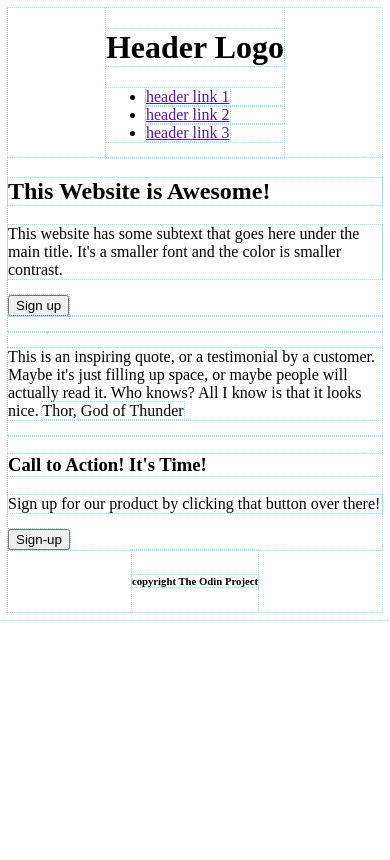
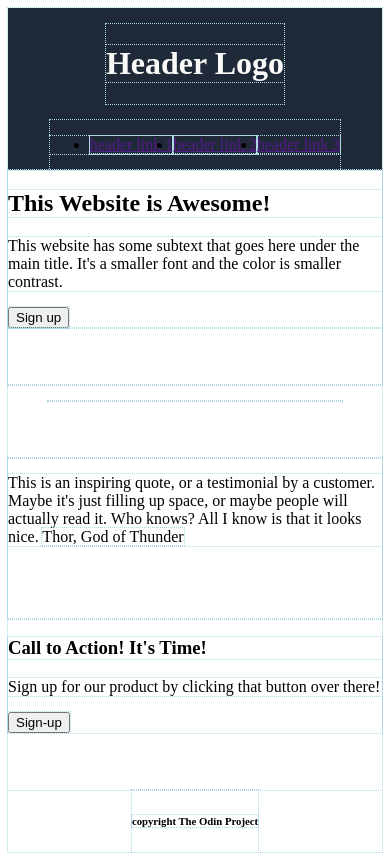
Before and after one commit to fabio-gn/landing-page-responsive, a plain HTML site: page index.html in a window 390 px wide. Drawn offline with Linux system fonts and the light colour scheme.

Commit message:
make header responsive with media query

```diff
--- a/style.css
+++ b/style.css
@@ -15,9 +15,38 @@ body {
     display: flex;
     flex-direction: column;
     align-items: center;
+    height: 100vh;
 
 }
 section {
-    flex: 1;
+    flex: 1 0 auto;
     width: 100%
 }
+header {
+    width: 100%;
+    display: flex;
+    justify-content: space-between;
+    flex-wrap: wrap;
+    justify-items: center;
+    background-color: var(--darkColor);
+}
+#logo {
+    color: var(--mainText);
+    margin: 1rem;
+
+}
+#navbar {
+    display: flex;
+    align-items: center;
+
+}
+#navbar ul {
+    display: flex;
+    align-items: center;
+
+}
+@media (max-width: 600px) {
+    header {
+        justify-content: space-around;
+    }
+}
```
